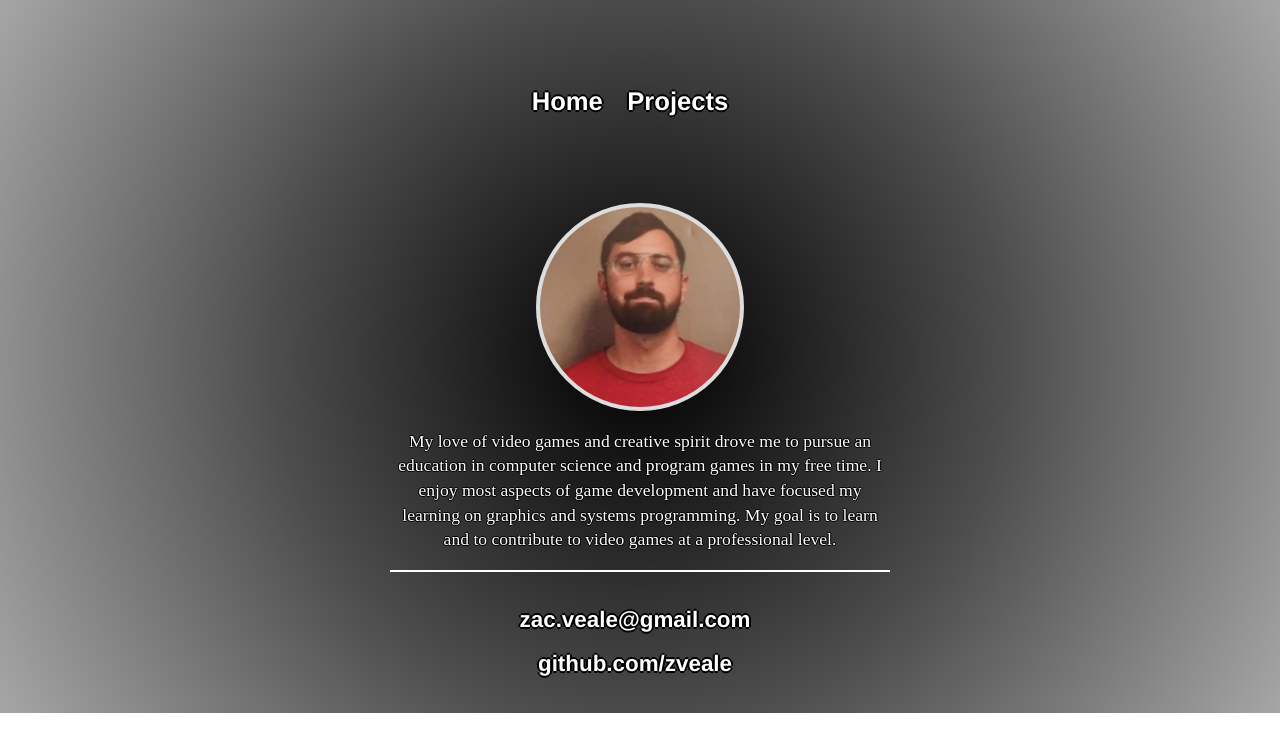
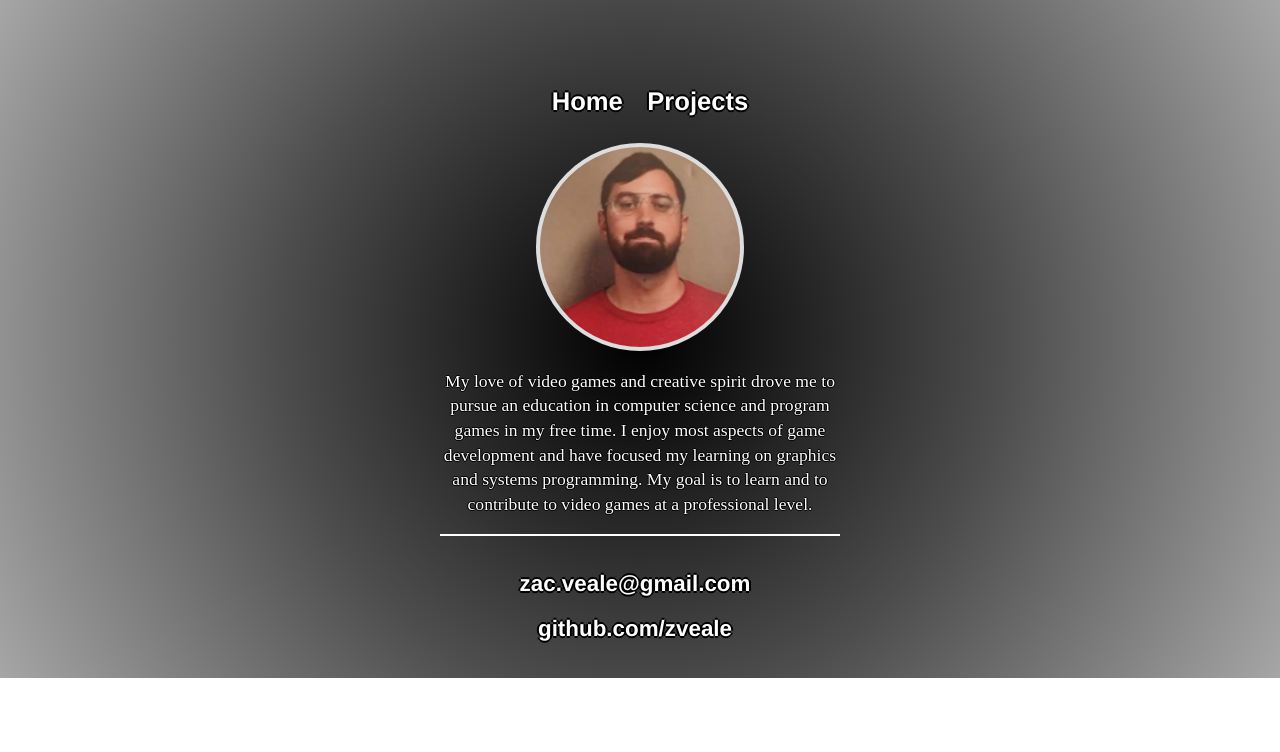
Before and after one commit to zveale/zveale.github.io, a Jekyll site: the page built from index.html, in a window 1280 px wide. Shown: the top 752 px of the page. Built offline with Jekyll 4.4.1, drawn with Linux system fonts in a browser that asks for light colours.

Commit message:
Update main.css

```diff
--- a/css/main.css
+++ b/css/main.css
@@ -2,7 +2,7 @@ body {
     background-image: radial-gradient(circle, #000000, #4d4d4d, #a6a6a6);
 	background-repeat: no-repeat;
     margin: auto;
-    max-width: 500px;
+    max-width: 400px;
 	text-align: center;
 }
 
@@ -17,7 +17,7 @@ body {
 }
 nav ul {
     font-family:'Helvetica', 'Arial', 'Sans-Serif';
-    padding: 60px;
+    padding-top: 60px;
     list-style: none;
     font-weight: bold;
 	color: white;
```
